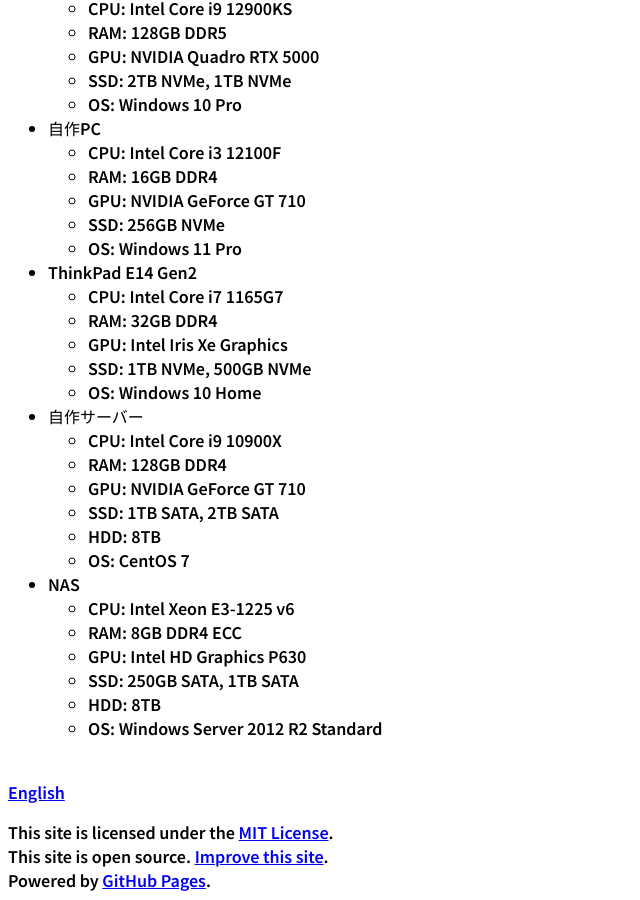
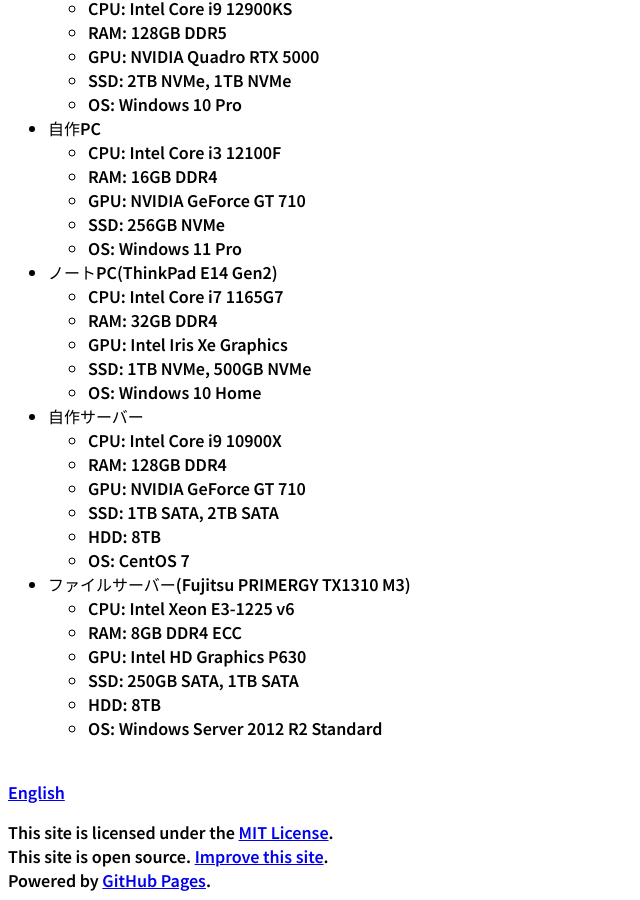
Before and after one commit to t-sasaki915/t-sasaki-net, a Jekyll site: the page built from docs/index.md, in a window 1280 px wide and 900 px high, scrolled down 1925 px. Shown: the whole window, without its empty margins (0-640 px from the left). Built offline with Jekyll 4.4.1, drawn with Linux system fonts in a browser that asks for light colours; Markdown is read by kramdown in place of the engine named in the settings.

Commit message:
Update index.md

```diff
--- a/docs/index.md
+++ b/docs/index.md
@@ -91,7 +91,7 @@
   - GPU: NVIDIA GeForce GT 710
   - SSD: 256GB NVMe
   - OS: Windows 11 Pro
-- ThinkPad E14 Gen2
+- ノートPC(ThinkPad E14 Gen2)
   - CPU: Intel Core i7 1165G7
   - RAM: 32GB DDR4
   - GPU: Intel Iris Xe Graphics
@@ -104,7 +104,7 @@
   - SSD: 1TB SATA, 2TB SATA
   - HDD: 8TB
   - OS: CentOS 7
-- NAS
+- ファイルサーバー(Fujitsu PRIMERGY TX1310 M3)
   - CPU: Intel Xeon E3-1225 v6
   - RAM: 8GB DDR4 ECC
   - GPU: Intel HD Graphics P630
```
